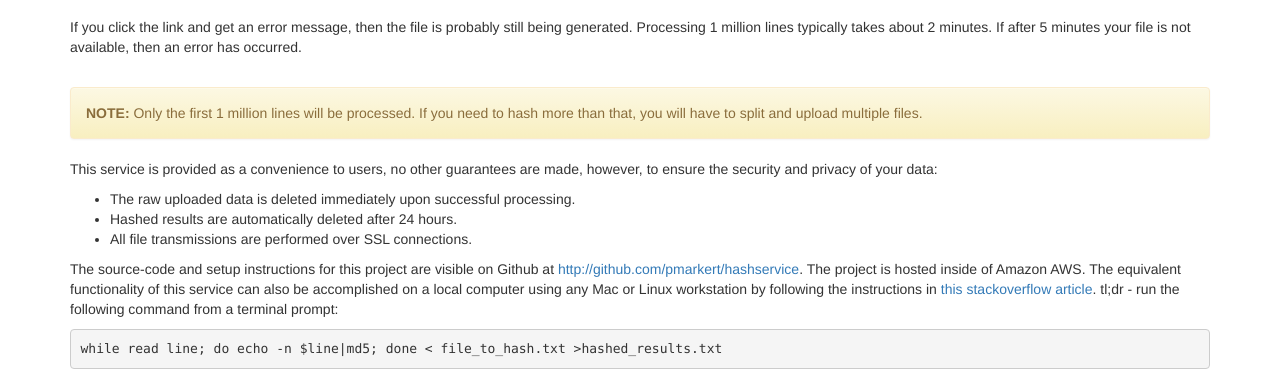
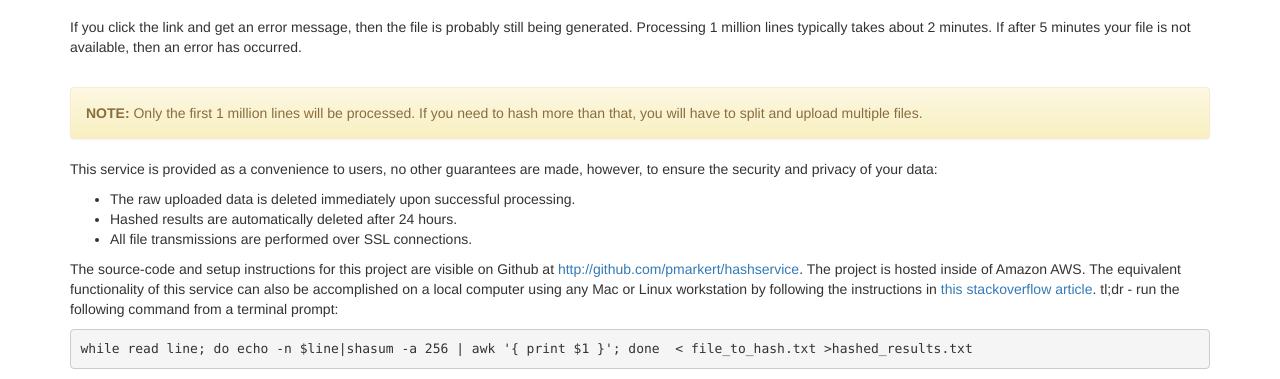
Before and after one commit to pmarkert/freehashservice, a plain HTML site: page html/success.html in a window 1280 px wide. Shown: the part 665-1044 px from the top of the page. Drawn offline with nearby package versions, Linux system fonts and the light colour scheme; some packages are replaced by stand-ins of ours; a script that the page names is missing.

Commit message:
Updated out-of-date instructions on success.html page

```diff
--- a/html/success.html
+++ b/html/success.html
@@ -45,7 +45,7 @@
 </p>
 <p>The source-code and setup instructions for this project are visible on Github at <a href="http://github.com/pmarkert/hashservice">http://github.com/pmarkert/hashservice</a>. The project is hosted inside of Amazon AWS. The equivalent functionality of this service can also be accomplished on a local computer using any Mac or Linux workstation by following the instructions in <a href="http://stackoverflow.com/questions/5890136/hash-each-line-in-text-file">this stackoverflow article</a>. tl;dr - run the following command from a terminal prompt:</p>
 <pre>
-while read line; do echo -n $line|md5; done < file_to_hash.txt >hashed_results.txt
+while read line; do echo -n $line|shasum -a 256 | awk '{ print $1 }'; done  < file_to_hash.txt >hashed_results.txt
 </pre>
     <!-- jQuery (necessary for Bootstrap's JavaScript plugins) -->
     <script src="https://ajax.googleapis.com/ajax/libs/jquery/1.12.4/jquery.min.js"></script>
```
